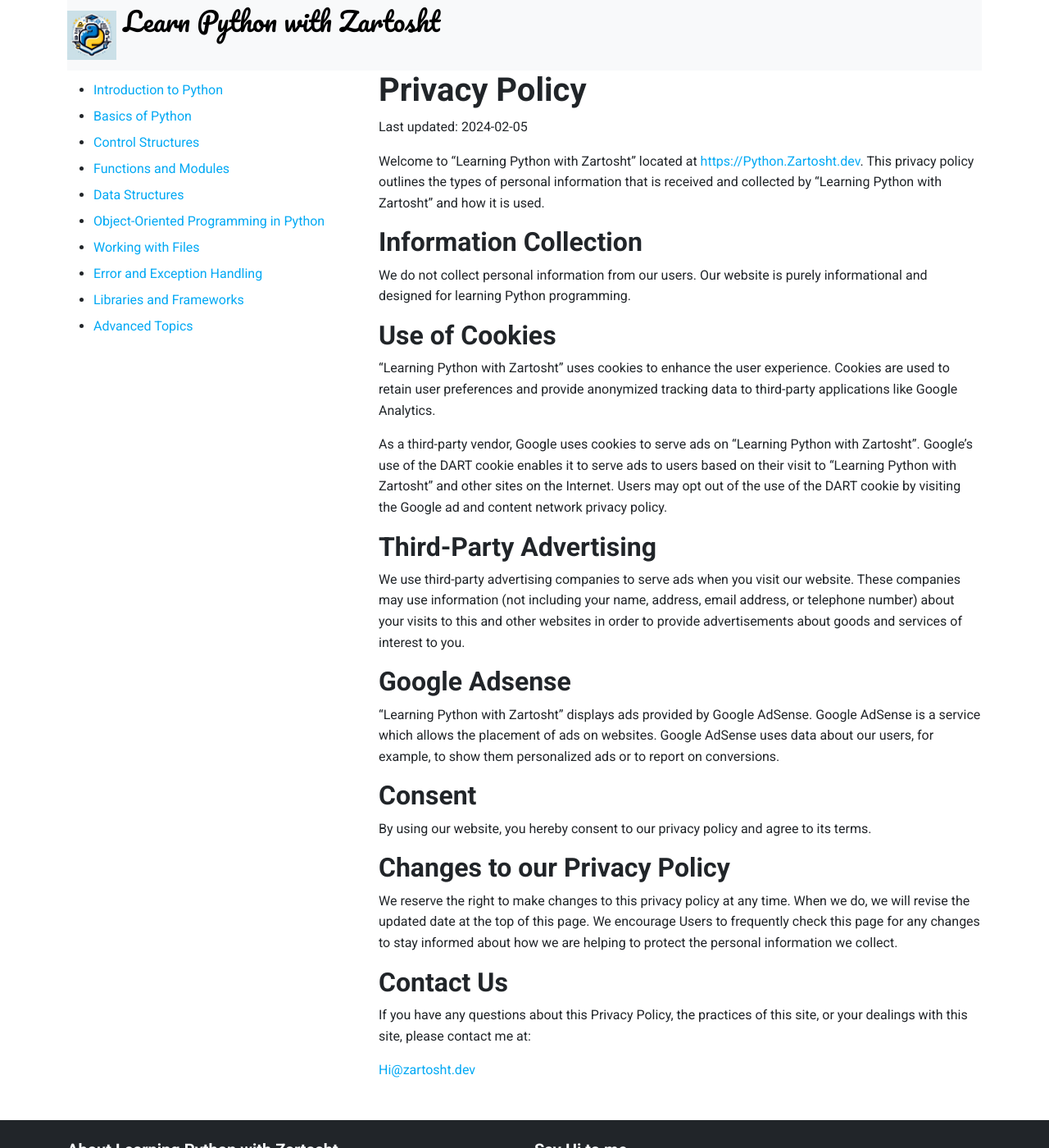
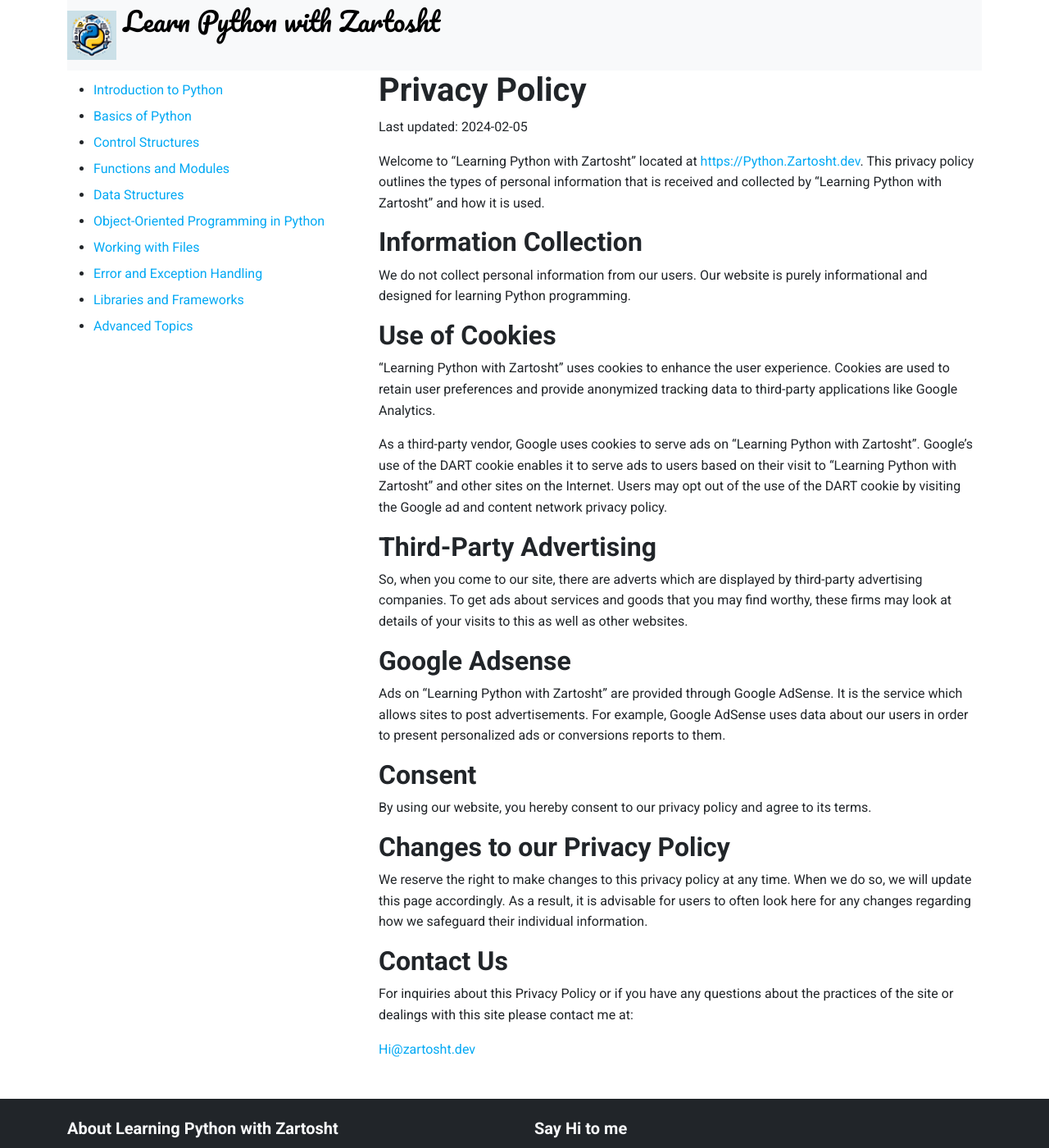
Before and after one commit to zartosht/learning-python, a Jekyll site: the page built from Privacy Policy.md, in a window 1280 px wide and 1400 px high. Shown: the whole window at 82% size. Built offline with Jekyll 4.4.1, drawn with Linux system fonts in a browser that asks for light colours; our own code applies the rules of GitHub Pages for plain Markdown files; comment, search, counter and statistics services are not loaded.

Commit message:
using humanizer for privacy policy

```diff
--- a/Privacy Policy.md
+++ b/Privacy Policy.md
@@ -21,11 +21,11 @@ As a third-party vendor, Google uses cookies to serve ads on "Learning Python wi
 
 ## Third-Party Advertising
 
-We use third-party advertising companies to serve ads when you visit our website. These companies may use information (not including your name, address, email address, or telephone number) about your visits to this and other websites in order to provide advertisements about goods and services of interest to you.
+So, when you come to our site, there are adverts which are displayed by third-party advertising companies. To get ads about services and goods that you may find worthy, these firms may look at details of your visits to this as well as other websites.
 
 ## Google Adsense
 
-"Learning Python with Zartosht" displays ads provided by Google AdSense. Google AdSense is a service which allows the placement of ads on websites. Google AdSense uses data about our users, for example, to show them personalized ads or to report on conversions.
+Ads on "Learning Python with Zartosht" are provided through Google AdSense. It is the service which allows sites to post advertisements. For example, Google AdSense uses data about our users in order to present personalized ads or conversions reports to them.
 
 ## Consent
 
@@ -33,10 +33,10 @@ By using our website, you hereby consent to our privacy policy and agree to its
 
 ## Changes to our Privacy Policy
 
-We reserve the right to make changes to this privacy policy at any time. When we do, we will revise the updated date at the top of this page. We encourage Users to frequently check this page for any changes to stay informed about how we are helping to protect the personal information we collect.
+We reserve the right to make changes to this privacy policy at any time. When we do so, we will update this page accordingly. As a result, it is advisable for users to often look here for any changes regarding how we safeguard their individual information.
 
 ## Contact Us
 
-If you have any questions about this Privacy Policy, the practices of this site, or your dealings with this site, please contact me at:
+For inquiries about this Privacy Policy or if you have any questions about the practices of the site or dealings with this site please contact me at:
 
 [Hi@zartosht.dev](mailto:hi@zartosht.dev)
```
